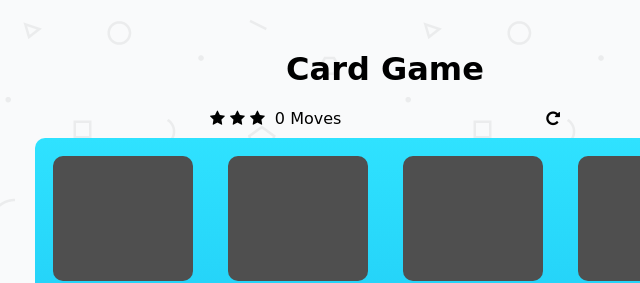
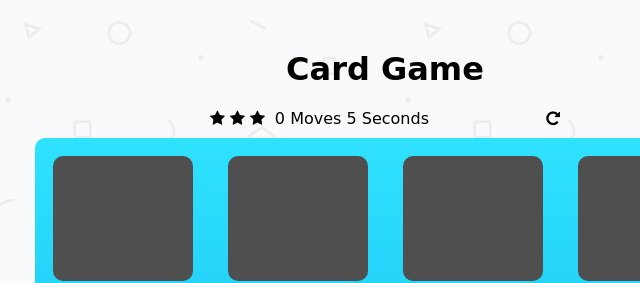
Before and after one commit to adoniasdantas/memory-game, a plain HTML site: page index.html in a window 1280 px wide. Shown: the top 283 px of the page, 255-895 px from the left. Drawn offline with nearby package versions, Linux system fonts and the light colour scheme.

Commit message:
add time counter to the page

```diff
--- a/index.html
+++ b/index.html
@@ -23,6 +23,8 @@
         </ul>
 
         <span class="moves">0</span> Moves
+
+        <span class="game-time-counter">0</span> Seconds
 
         <div class="restart">
             <i class="fa fa-repeat"></i>
--- a/js/app.js
+++ b/js/app.js
@@ -92,11 +92,11 @@ function startGame() {
     moves = 0;
     matches = 0;
     $(".moves").text(moves);
-    startTime = Date.now();
+    startTime = 0;
 }
 
 //Practicing ES6 Destructuring Assignement
-let [firstPick, secondPick, moves, matches, stars, startTime] = [null, null, 0, 0, $(".stars").children(), Date.now()];
+let [firstPick, secondPick, moves, matches, stars, startTime] = [null, null, 0, 0, $(".stars").children(), 0];
 
 // All the logic done after document is ready
 $(document).ready( function () {
@@ -142,7 +142,7 @@ $(document).ready( function () {
                     let winner = $(".winner");
                     winner.css("background-color", "#fff");
                     winner.css("z-index", "1");
-                    $(".time-counter").text(Math.floor(( Date.now()- startTime ) / 1000 ));
+                    $(".time-counter").text(startTime);
                     $(".moves-counter").text(moves);
                     $(".stars-count").text($(".fa-star").length);
                 }
@@ -170,4 +170,9 @@ $(document).ready( function () {
         $(".stars-count").text(0);
         restartGame();
     });
+
+    setInterval(function() {
+        $(".game-time-counter").text(++startTime);
+    }, 1000);
+
 });
```
